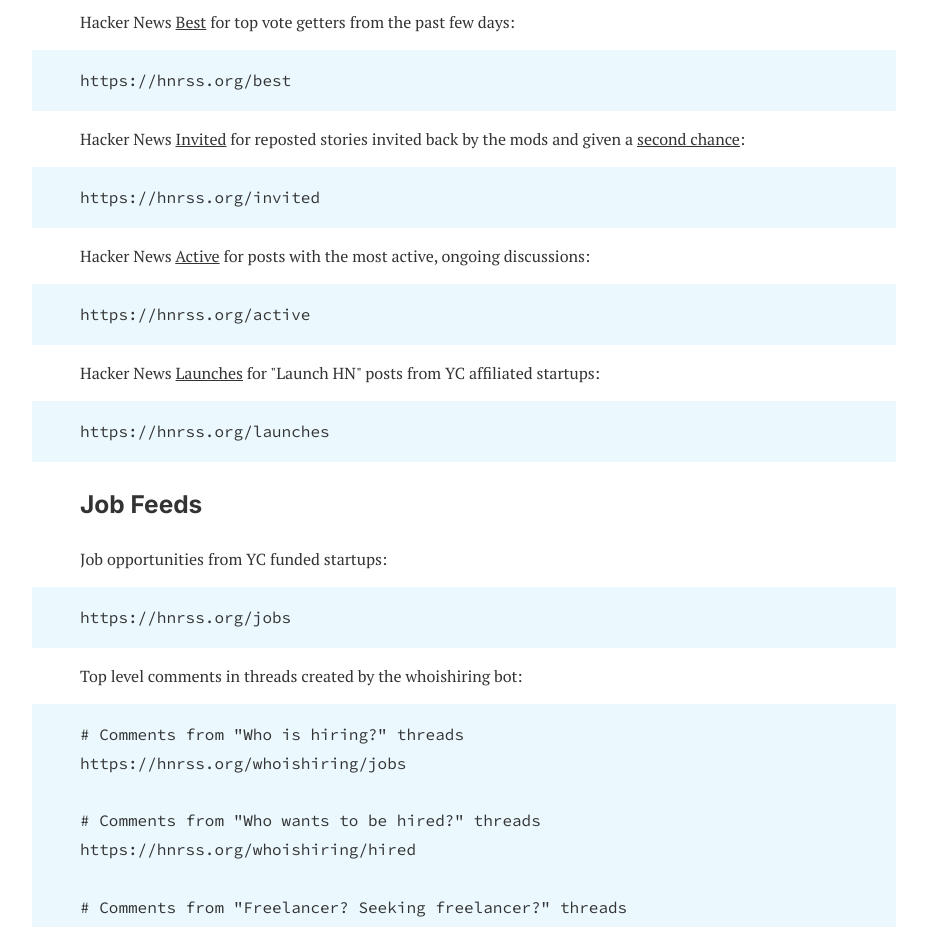
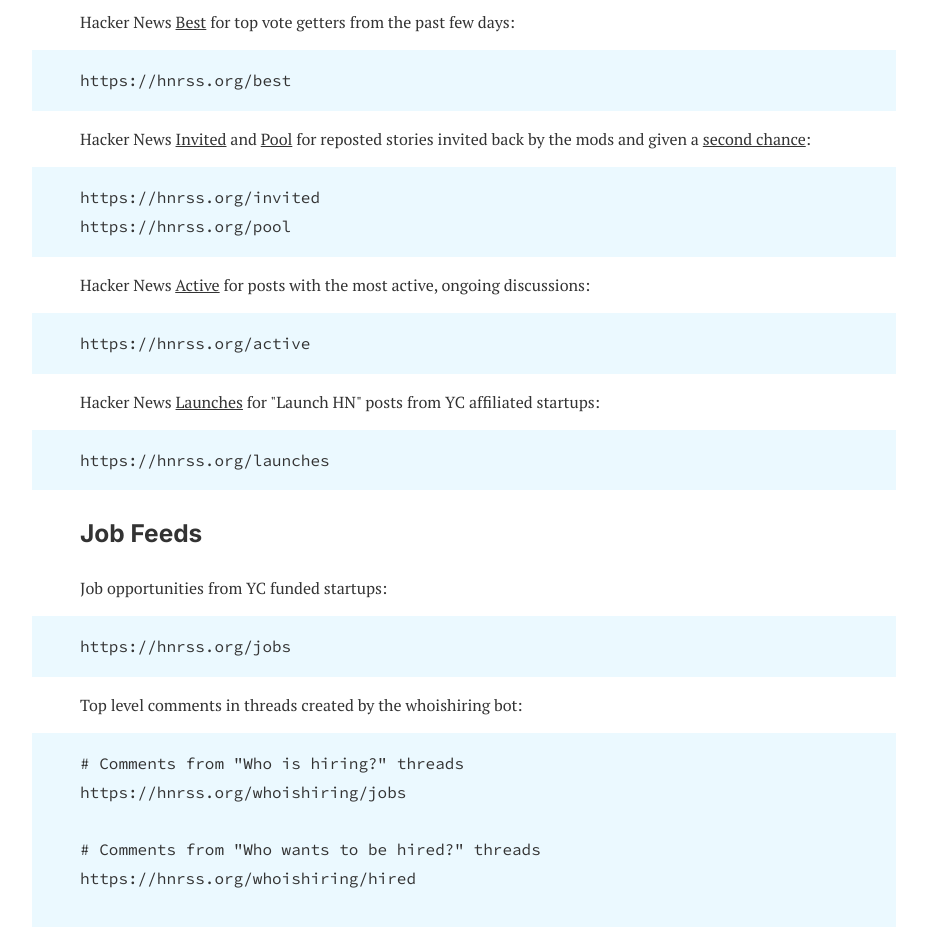
Before and after one commit to hnrss/hnrss.github.io, a plain HTML site: page index.html in a window 1280 px wide. Shown: the part 2980-3907 px from the top of the page, without its empty margins (176-1103 px from the left). Drawn offline with Linux system fonts and the light colour scheme.

Commit message:
Alternative Feeds: Add /pool

```diff
--- a/index.html
+++ b/index.html
@@ -151,9 +151,10 @@ https://hnrss.org/classic
 <pre>
 https://hnrss.org/best
 </pre>
-<p>Hacker News <a href="https://news.ycombinator.com/invited">Invited</a> for reposted stories invited back by the mods and given a <a href="https://news.ycombinator.com/item?id=20508960">second chance</a>:</p>
+<p>Hacker News <a href="https://news.ycombinator.com/invited">Invited</a> and <a href="https://news.ycombinator.com/pool">Pool</a> for reposted stories invited back by the mods and given a <a href="https://news.ycombinator.com/item?id=26998308">second chance</a>:</p>
 <pre>
 https://hnrss.org/invited
+https://hnrss.org/pool
 </pre>
 <p>Hacker News <a href="https://news.ycombinator.com/active">Active</a> for posts with the most active, ongoing discussions:</p>
 <pre>
```
